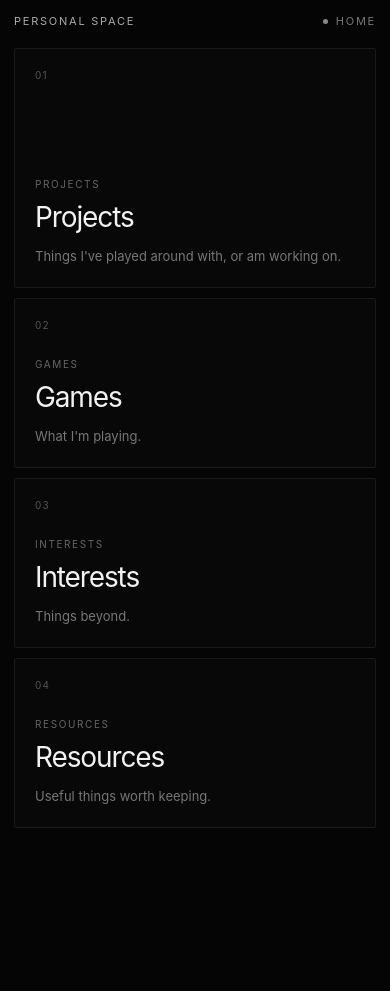
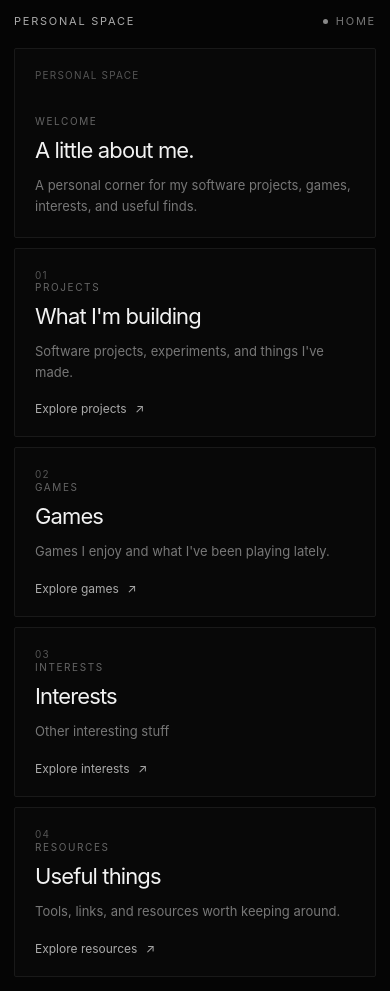
Before and after one commit to axzerion/personal-dashboard, a React (Vite) app: page / in a window 390 px wide. Before the commit the page ends 844 px from the top, so only its background shows below. Built offline with nearby package versions, Linux system fonts and the light colour scheme.

Commit message:
Updated homepage looks

```diff
--- a/src/App.tsx
+++ b/src/App.tsx
@@ -6,21 +6,14 @@ import {
     useLocation,
     useNavigate,
 } from "react-router-dom"
-import {motion, LayoutGroup} from "framer-motion"
+import {motion} from "framer-motion"
 import {getGitHubProjects} from "./data/github"
 import type {GitHubProject} from "./data/github"
 import ProjectCard from "./components/ProjectCard"
-import {
-    getRecentlyPlayedGames,
-} from "./data/steam"
-import type {
-    SteamGame,
-} from "./data/steam"
-
+import {getRecentlyPlayedGames} from "./data/steam"
+import type {SteamGame} from "./data/steam"
 import GameCard from "./components/GameCard"
-
 import GameLibraryPicker from "./components/GameLibraryPicker"
-
 import GameCollection from "./components/GameCollection"
 
 const sections = [
@@ -28,19 +21,40 @@ const sections = [
         path: "/projects",
         number: "01",
         label: "Projects",
-        description: "Things I've played around with, or am working on."
+        description: "Things I've played around with, or am working on.",
+        previewTitle: "What I'm building",
+        previewDescription: "Software projects, experiments, and things I've made.",
     },
-    {path: "/games", number: "02", label: "Games", description: "What I'm playing."},
-    {path: "/interests", number: "03", label: "Interests", description: "Things beyond."},
-    {path: "/resources", number: "04", label: "Resources", description: "Useful things worth keeping."},
+    {
+        path: "/games",
+        number: "02",
+        label: "Games",
+        description: "What I'm playing.",
+        previewTitle: "Games",
+        previewDescription: "Games I enjoy and what I've been playing lately.",
+    },
+    {
+        path: "/interests",
+        number: "03",
+        label: "Interests",
+        description: "Other stuff",
+        previewTitle: "Interests",
+        previewDescription: "Other interesting stuff",
+    },
+    {
+        path: "/resources",
+        number: "04",
+        label: "Resources",
+        description: "Useful things worth keeping.",
+        previewTitle: "Useful things",
+        previewDescription: "Tools, links, and resources worth keeping around.",
+    },
 ]
 
 function Dashboard() {
-    const location = useLocation()
+    const {pathname: activePath} = useLocation()
     const navigate = useNavigate()
-    const activePath = location.pathname
     const isHome = activePath === "/"
-
     const activeSection = sections.find((section) => section.path === activePath)
 
     const [projects, setProjects] = useState<GitHubProject[]>([])
@@ -50,7 +64,6 @@ function Dashboard() {
     const [games, setGames] = useState<SteamGame[]>([])
     const [gamesLoading, setGamesLoading] = useState(false)
     const [gamesError, setGamesError] = useState<string | null>(null)
-
     const [editingCollection, setEditingCollection] = useState(false)
 
     useEffect(() => {
@@ -64,25 +77,18 @@ function Dashboard() {
 
             try {
                 const data = await getGitHubProjects()
-
-                if (!cancelled) {
-                    setProjects(data)
-                }
-            } catch {
-                console.error("GitHub project loading failed:", Error)
-
+                if (!cancelled) setProjects(data)
+            } catch (error: unknown) {
+                console.error("GitHub project loading failed:", error)
                 if (!cancelled) {
                     setProjectsError("Couldn't load projects from GitHub. Please try again.")
                 }
             } finally {
-                if (!cancelled) {
-                    setProjectsLoading(false)
-                }
+                if (!cancelled) setProjectsLoading(false)
             }
         }
 
         void loadProjects()
-
         return () => {
             cancelled = true
         }
@@ -99,34 +105,22 @@ function Dashboard() {
 
             try {
                 const data = await getRecentlyPlayedGames()
-
-                if (!cancelled) {
-                    setGames(data.games ?? [])
-                }
+                if (!cancelled) setGames(data.games ?? [])
             } catch (error: unknown) {
                 console.error("Steam game loading failed:", error)
-
                 if (!cancelled) {
-                    setGamesError(
-                        error instanceof Error
-                            ? error.message
-                            : String(error)
-                    )
+                    setGamesError(error instanceof Error ? error.message : String(error))
                 }
             } finally {
-                if (!cancelled) {
-                    setGamesLoading(false)
-                }
+                if (!cancelled) setGamesLoading(false)
             }
         }
 
         void loadGames()
-
         return () => {
             cancelled = true
         }
     }, [activePath])
-
 
     return (
         <main className="dashboard">
@@ -134,70 +128,95 @@ function Dashboard() {
                 <button className="brand" onClick={() => navigate("/")}>
                     PERSONAL SPACE
                 </button>
-
                 <div className="status">
-                    <span className="status-dot"/>
+                    <span className="status-dot" />
                     {isHome ? "HOME" : activeSection?.label.toUpperCase()}
                 </div>
             </header>
 
-            <LayoutGroup>
-                <section className={`dashboard-grid ${isHome ? "" : "dashboard-grid-expanded"}`}>
+            {!isHome && (
+                <nav className="section-navigation" aria-label="Main sections">
                     {sections.map((section) => {
                         const active = section.path === activePath
 
                         return (
+                            <button
+                                key={section.path}
+                                className={`section-nav-window ${active ? "section-nav-window-active" : ""}`}
+                                onClick={() => navigate(section.path)}
+                                aria-current={active ? "page" : undefined}
+                            >
+                                <span className="window-number">{section.number}</span>
+                                <span className="window-label">{section.label.toUpperCase()}</span>
+                                <h2>{section.label}</h2>
+                            </button>
+                        )
+                    })}
+                </nav>
+            )}
+
+            {isHome ? (
+                <section className="dashboard-grid">
+                    <motion.div
+                        className="window home-intro"
+                        whileHover={{ y: -2 }}
+                        transition={{ duration: 0.2 }}
+                    >
+                        <span className="window-number">PERSONAL SPACE</span>
+                        <div>
+                            <span className="window-label">WELCOME</span>
+                            <h2>A little about me.</h2>
+                            <p>
+                                A personal corner for my software projects, games,
+                                interests, and useful finds.
+                            </p>
+                        </div>
+                    </motion.div>
+
+                    {sections.map((section) => (
                         <motion.button
                             key={section.path}
-                                layout
-                                transition={{layout: {duration: 0.55, ease: [0.22, 1, 0.36, 1]}}}
-                                className={`window window-${section.label.toLowerCase()} ${active ? "window-active" : ""}`}
+                            className={`window window-${section.label.toLowerCase()}`}
                             onClick={() => navigate(section.path)}
+                            whileHover={{ y: -2 }}
+                            transition={{ duration: 0.2 }}
                         >
                             <span className="window-number">{section.number}</span>
+                            <div>
+                                <span className="window-label">{section.label.toUpperCase()}</span>
+                                <h2>{section.previewTitle}</h2>
+                                <p>{section.previewDescription}</p>
+                            </div>
+                            <span className="home-card-link">
+                                Explore {section.label.toLowerCase()} <span>↗</span>
+                            </span>
+                        </motion.button>
+                    ))}
+                </section>
 
-                                <div>
-                  <span className="window-label">
-                    {section.label.toUpperCase()}
-                  </span>
-                                    <h2>{section.label}</h2>
-
-                                    {(isHome || active) && (
-                                        <p>{section.description}</p>
-                                    )}
-                                </div>
-                            </motion.button>
-                        )
-                    })}
-
-                    {!isHome && activeSection && (
-                        <motion.div
-                            layout
-                            key={`content-${activeSection.path}`}
-                            className="expanded-content"
-                            initial={{opacity: 0}}
-                            animate={{opacity: 1}}
-                            transition={{duration: 0.35, delay: 0.15}}
+            ) : activeSection ? (
+                <motion.section
+                    key={activeSection.path}
+                    className="section-page"
+                    initial={{opacity: 0, y: 8}}
+                    animate={{opacity: 1, y: 0}}
+                    transition={{duration: 0.25}}
                 >
                     <span className="window-label">
                         {activeSection.number} / {activeSection.label.toUpperCase()}
                     </span>
-
                     <h1>{activeSection.label}.</h1>
                     <p>{activeSection.description}</p>
 
                     {activePath === "/projects" && (
                         <div className="projects-list">
                             {projectsLoading && <p>Loading projects from GitHub...</p>}
-
                             {projectsError && <p role="alert">{projectsError}</p>}
-
                             {!projectsLoading && !projectsError && projects.map((project) => (
-                                        <ProjectCard key={project.html_url} project={project}/>
+                                <ProjectCard key={project.html_url} project={project} />
                             ))}
                         </div>
                     )}
-
 
                     {activePath === "/games" && (
                         <div className="games-widgets">
@@ -209,14 +228,12 @@ function Dashboard() {
                                         collection="liked"
                                         onEdit={() => setEditingCollection(true)}
                                     />
-
                                     <GameCollection
                                         title="Favorites"
                                         description="My personal favorites."
                                         collection="favorites"
                                         onEdit={() => setEditingCollection(true)}
                                     />
-
                                     <div className="game-stats-widget">
                                         <h2>Recently Played</h2>
                                         <div className="games-list">
@@ -242,15 +259,11 @@ function Dashboard() {
                         </div>
                     )}
 
-
                     <button className="back-home" onClick={() => navigate("/")}>
                         Return home <span>↗</span>
                     </button>
-
-                        </motion.div>
-                    )}
-                </section>
-            </LayoutGroup>
+                </motion.section>
+            ) : null}
         </main>
     )
 }
@@ -259,9 +272,9 @@ function App() {
     return (
         <BrowserRouter>
             <Routes>
-                <Route path="/" element={<Dashboard/>}/>
+                <Route path="/" element={<Dashboard />} />
                 {sections.map((section) => (
-                    <Route key={section.path} path={section.path} element={<Dashboard/>}/>
+                    <Route key={section.path} path={section.path} element={<Dashboard />} />
                 ))}
             </Routes>
         </BrowserRouter>
--- a/src/components/GameCollection.tsx
+++ b/src/components/GameCollection.tsx
@@ -1,6 +1,5 @@
 
 import { useEffect, useState } from "react"
-import type { SteamGame } from "../data/steam"
 import type { SteamLibraryGame } from "../data/steamLibrary"
 
 interface GameCollectionProps {
--- a/src/index.css
+++ b/src/index.css
@@ -85,14 +85,16 @@ button:focus-visible {
 
 .dashboard-grid {
   display: grid;
-  grid-template-columns: 1.4fr 0.8fr 1fr;
-  grid-template-rows: 280px 220px;
+  grid-template-columns: repeat(2, minmax(0, 1fr));
+  grid-template-rows: 170px repeat(2, minmax(190px, auto));
   grid-template-areas:
-    "projects projects games"
-    "interests resources games";
+    "intro intro"
+    "projects games"
+    "interests resources";
   gap: 12px;
   max-width: 1400px;
   margin: 0 auto;
+  align-items: stretch;
 }
 
 .window {
@@ -115,7 +117,8 @@ button:focus-visible {
           border-color 400ms ease;
 }
 
-.window:hover {
+.window:hover,
+.section-nav-window:hover {
   background: #0c0c0c;
   border-color: #292929;
 }
@@ -150,71 +153,26 @@ button:focus-visible {
   color: #666;
 }
 
-.window h1,
 .window h2 {
   margin: 0;
   font-weight: 400;
   letter-spacing: -0.04em;
-}
-
-.window h1 {
-  font-size: clamp(40px, 5vw, 72px);
-}
-
-/* Controls the Home Title Section Text */
-.window h2 {
-  font-size: clamp(28px, 3vw, 42px);
+  font-size: clamp(22px, 2.4vw, 32px);
 }
 
 /* Controls the Home flavor text */
 .window p {
-  max-width: 420px;
+  max-width: 460px;
   margin: 12px 0 0;
   font-size: 13px;
   line-height: 1.6;
   color: #777;
 }
 
-/* Expanded section layout */
-
-.dashboard-grid-expanded {
-  grid-template-columns: 190px minmax(0, 1fr);
-  grid-template-rows: repeat(4, minmax(88px, auto));
-  grid-template-areas:
-    "projects content"
-    "games content"
-    "interests content"
-    "resources content";
-  align-items: stretch;
-}
-
-.dashboard-grid-expanded .window {
-  min-height: 160px;
-  padding: 14px;
-}
-
-.dashboard-grid-expanded .window h2 {
-  font-size: 20px;
-  letter-spacing: -0.03em;
-}
-
-.dashboard-grid-expanded .window .window-label {
-  margin-bottom: 6px;
-  font-size: 9px;
-}
-
-.dashboard-grid-expanded .window p {
-  display: none;
-}
-
-.dashboard-grid-expanded .window-active {
-  border-color: #444;
-  background: #101010;
-}
-
-.expanded-content {
-  grid-area: content;
-  grid-row: 1 / -1;
+.section-page {
+  width: 100%;
+  max-width: 1400px;
+  margin: 0 auto;
   min-width: 0;
   min-height: 400px;
   padding: clamp(24px, 5vw, 64px);
@@ -222,14 +180,14 @@ button:focus-visible {
   background: #080808;
 }
 
-.expanded-content h1 {
+.section-page h1 {
   margin: 24px 0 12px;
   font-size: clamp(42px, 6vw, 84px);
   font-weight: 400;
   letter-spacing: -0.05em;
 }
 
-.expanded-content p {
+.section-page p {
   max-width: 600px;
   color: #777;
   font-size: 14px;
@@ -268,38 +226,7 @@ button:focus-visible {
     padding: 16px;
   }
 
-  .dashboard-grid {
-    grid-template-columns: 1fr 1fr;
-    grid-template-rows: 260px 180px 180px;
-    grid-template-areas:
-      "projects projects"
-      "games interests"
-      "resources resources";
-  }
-
-  .dashboard-grid-expanded {
-  grid-template-columns: 190px minmax(0, 1fr);
-  grid-template-rows: repeat(4, minmax(0, 1fr));
-  grid-template-areas:
-    "projects content"
-    "games content"
-    "interests content"
-    "resources content";
-  align-items: stretch;
-  height: calc(100vh - 100px);
-  min-height: 600px;
-}
-
-  .dashboard-grid-expanded .window {
-    min-height: 76px;
-    padding: 10px;
-  }
-
-  .dashboard-grid-expanded .window h2 {
-    font-size: 17px;
-  }
-
-  .expanded-content {
+  .section-page {
     padding: 24px;
   }
 }
@@ -326,34 +253,6 @@ button:focus-visible {
     padding: 20px;
   }
 
-  .window-projects {
-    min-height: 240px;
-  }
-
-  .dashboard-grid-expanded {
-    display: flex;
-    flex-direction: column;
-  }
-
-  .dashboard-grid-expanded .window {
-    min-height: 64px;
-    padding: 12px;
-  }
-
-  .dashboard-grid-expanded .window h2 {
-    font-size: 18px;
-  }
-
-  .expanded-content {
-  grid-area: content;
-  grid-row: 1 / -1;
-  min-width: 0;
-  min-height: 0;
-  height: 100%;
-  padding: clamp(40px, 5vw, 72px);
-  border: 1px solid #191919;
-  background: #080808;
-  }
 }
 
 /* Respect accessibility preferences */
@@ -368,7 +267,6 @@ button:focus-visible {
     animation-iteration-count: 1 !important;
   }
 }
-
 
 /* Project card styling */
 .projects-list {
@@ -429,19 +327,21 @@ button:focus-visible {
   font-size: 11px;
 }
 
-.project-link {
+.project-link,
+.game-card-link {
   margin-top: auto;
-  padding-top: 24px;
   color: #eee;
   font-size: 13px;
   text-decoration: none;
 }
 
-.project-link:hover {
+.project-link:hover,
+.game-card-link:hover {
   color: #999;
 }
 
-.project-link span {
+.project-link span,
+.game-card-link span {
   margin-left: 5px;
 }
 
@@ -504,20 +404,12 @@ button:focus-visible {
   line-height: 1.6;
 }
 
-.game-card-link {
-  margin-top: auto;
-  padding-top: 22px;
-  color: #eee;
-  font-size: 13px;
-  text-decoration: none;
+.project-link {
+  padding-top: 24px;
 }
 
-.game-card-link:hover {
-  color: #999;
-}
-
-.game-card-link span {
-  margin-left: 5px;
+.game-card-link {
+  padding-top: 22px;
 }
 
 /* Picking games styling */
@@ -562,7 +454,6 @@ button:focus-visible {
   border-bottom: 2px solid transparent;
   background: transparent;
   color: #888;
-  font: inherit;
   font-size: 13px;
   cursor: pointer;
 }
@@ -573,14 +464,12 @@ button:focus-visible {
 }
 
 .game-picker-search {
-  box-sizing: border-box;
   width: 100%;
   padding: 12px 14px;
   border: 1px solid #292929;
   outline: none;
   background: #050505;
   color: #eee;
-  font: inherit;
   font-size: 13px;
 }
 
@@ -640,7 +529,6 @@ button:focus-visible {
   }
 }
 
-
 .games-widgets {
   display: flex;
   flex-direction: column;
@@ -648,7 +536,8 @@ button:focus-visible {
   margin-top: 32px;
 }
 
-.game-collection {
+.game-collection,
+.game-stats-widget {
   min-width: 0;
   padding: 22px;
   border: 1px solid #242424;
@@ -683,7 +572,6 @@ button:focus-visible {
   border: 1px solid #303030;
   background: #111;
   color: #ddd;
-  font: inherit;
   font-size: 12px;
   cursor: pointer;
 }
@@ -735,13 +623,6 @@ button:focus-visible {
   font-size: 13px;
 }
 
-.game-stats-widget {
-  min-width: 0;
-  padding: 22px;
-  border: 1px solid #242424;
-  background: #090909;
-}
-
 @media (max-width: 600px) {
   .game-collection,
   .game-stats-widget {
@@ -753,3 +634,149 @@ button:focus-visible {
     gap: 12px;
   }
 }
+
+/* Persistent, equal-sized section navigation */
+.section-navigation {
+  display: grid;
+  grid-template-columns: repeat(4, minmax(0, 1fr));
+  gap: 12px;
+  width: 100%;
+  max-width: 1400px;
+  margin: 0 auto 18px;
+}
+
+.section-nav-window {
+  display: flex;
+  flex-direction: column;
+  align-items: flex-start;
+  justify-content: space-between;
+  gap: 12px;
+  min-width: 0;
+  min-height: 100px;
+  padding: 16px 20px;
+  border: 1px solid #191919;
+  border-radius: 2px;
+  color: #f2f2f2;
+  background: #080808;
+  text-align: left;
+  cursor: pointer;
+  transition: background 250ms ease, border-color 250ms ease, color 250ms ease;
+}
+
+.section-nav-window .window-label {
+  margin: 0;
+  font-size: 9px;
+}
+
+.section-nav-window h2 {
+  margin: 0;
+  font-size: clamp(16px, 1.6vw, 22px);
+  font-weight: 400;
+  letter-spacing: -0.035em;
+}
+
+.section-nav-window-active {
+  border-color: #444;
+  background: #101010;
+}
+
+.section-nav-window-active .window-label {
+  color: #aaa;
+}
+
+@media (max-width: 800px) {
+  .section-navigation {
+    gap: 8px;
+  }
+
+  .section-nav-window {
+    min-height: 88px;
+    padding: 14px;
+  }
+}
+
+@media (max-width: 500px) {
+  .section-navigation {
+    grid-template-columns: repeat(2, minmax(0, 1fr));
+    gap: 8px;
+    margin-bottom: 12px;
+  }
+
+  .section-nav-window {
+    min-height: 82px;
+    padding: 12px;
+  }
+
+  .section-nav-window h2 {
+    font-size: 18px;
+  }
+
+  .section-page {
+    min-height: 0;
+    padding: 24px;
+  }
+
+  .section-page h1 {
+    font-size: clamp(42px, 12vw, 64px);
+  }
+}
+
+/* Homepage introduction card */
+.home-intro {
+  grid-area: intro;
+  cursor: default;
+}
+
+.home-card-link {
+  display: inline-block;
+  margin-top: 18px;
+  color: #aaa;
+  font-size: 12px;
+  transition: color 200ms ease;
+}
+
+.home-card-link > span {
+  display: inline-block;
+  margin-left: 5px;
+  transition: transform 200ms ease;
+}
+
+.window:hover .home-card-link {
+  color: #fff;
+}
+
+.window:hover .home-card-link > span {
+  transform: translate(3px, -3px);
+}
+
+.dashboard-grid > .home-intro {
+  min-height: 0;
+}
+
+.dashboard-grid > .window-projects,
+.dashboard-grid > .window-games,
+.dashboard-grid > .window-interests,
+.dashboard-grid > .window-resources {
+  min-height: 190px;
+  height: auto;
+}
+
+@media (max-width: 800px) {
+  .dashboard-grid {
+    grid-template-rows: 160px repeat(2, minmax(190px, auto));
+  }
+}
+
+@media (max-width: 500px) {
+
+  .dashboard-grid > .home-intro {
+    min-height: 190px;
+  }
+
+  .dashboard-grid > .window-projects,
+  .dashboard-grid > .window-games,
+  .dashboard-grid > .window-interests,
+  .dashboard-grid > .window-resources {
+    min-height: 170px;
+  }
+}
```
Also changed, not shown: src/App.css (deleted, +0 -184 lines). Lines whose indentation alone changed are shown as unchanged.
